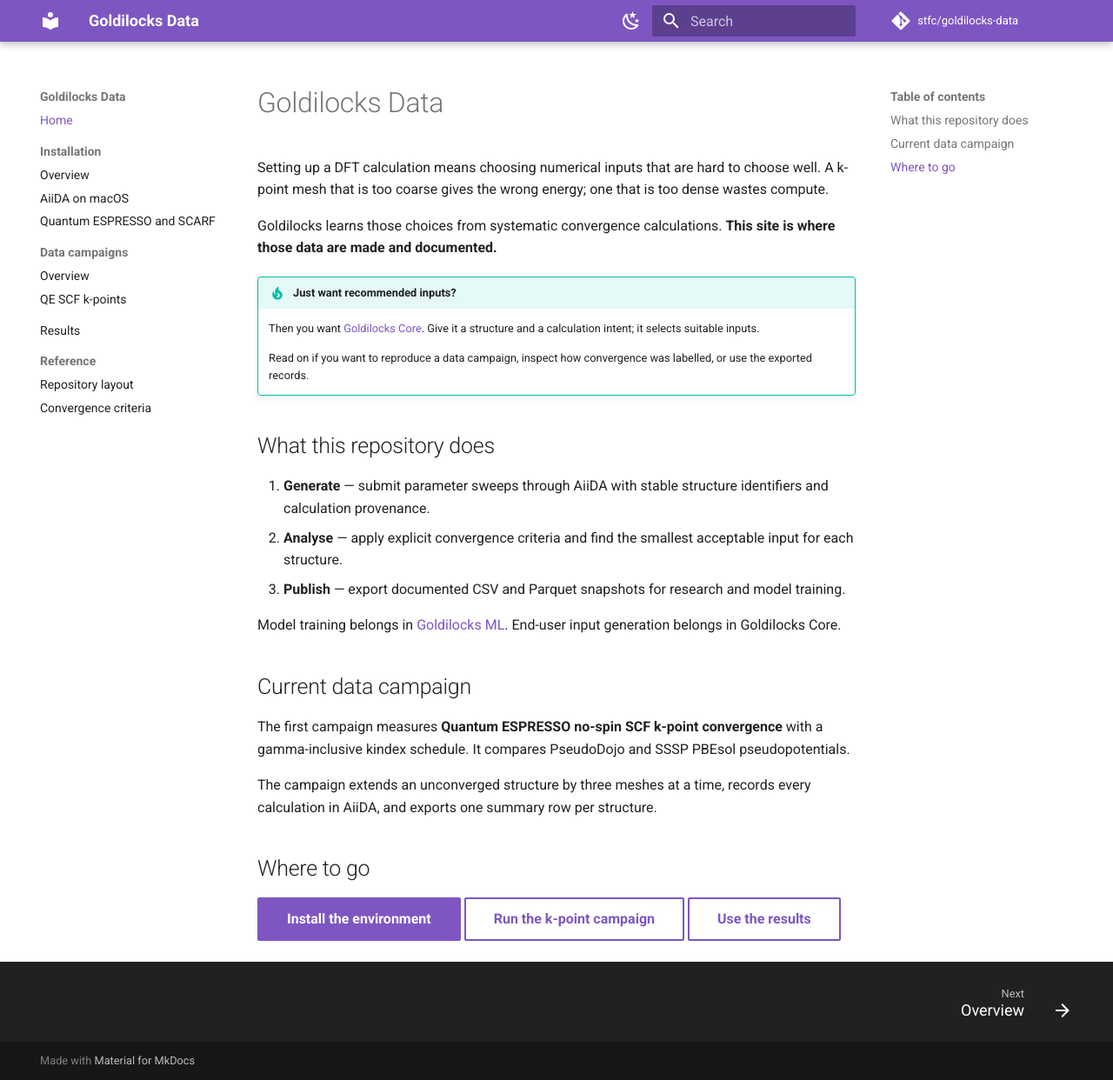
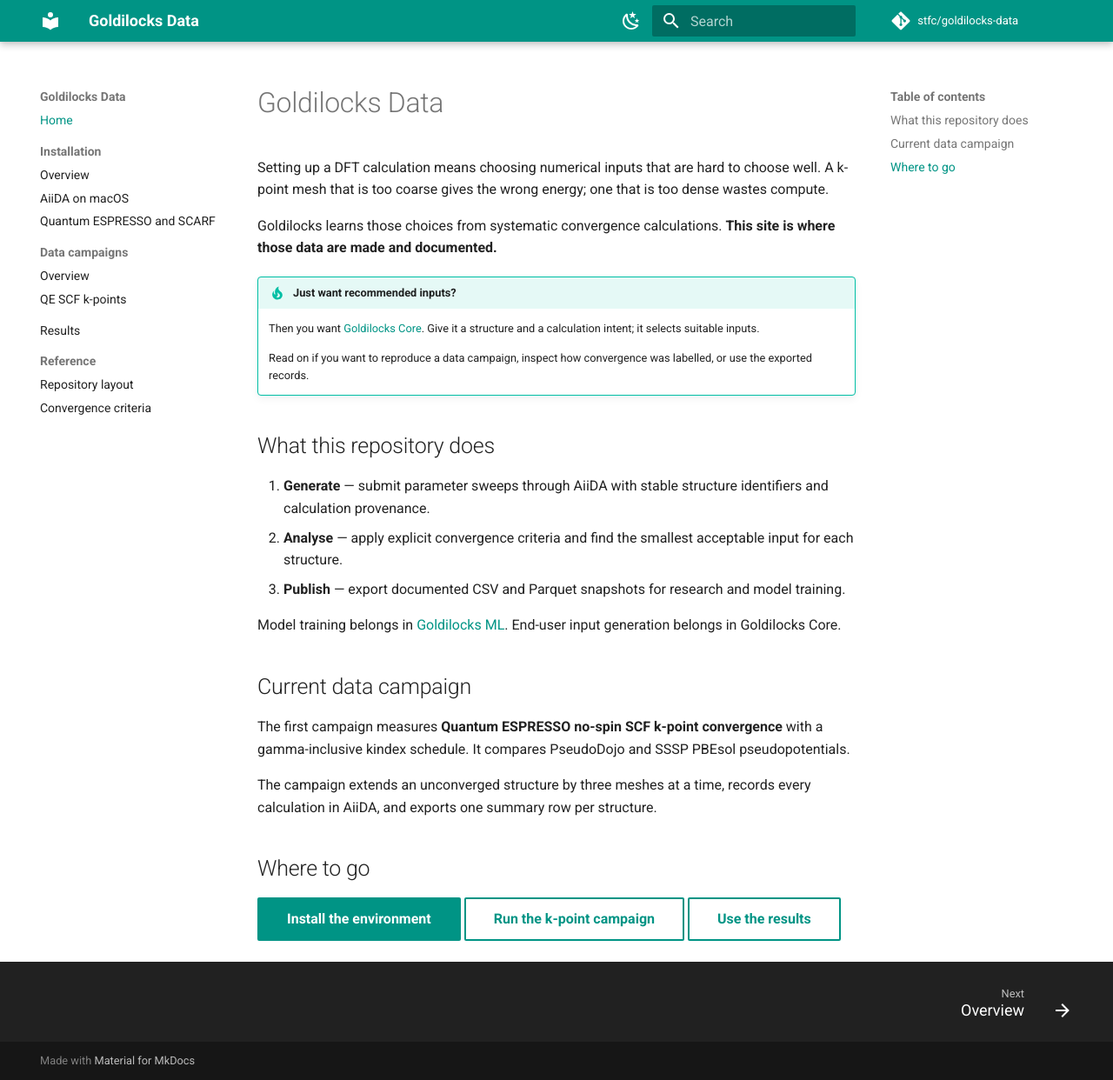
Before and after one commit to stfc/goldilocks-data, an MkDocs documentation site: the page built from docs/index.md, in a window 1280 px wide and 1242 px high. Shown: the whole window at 87% size. Built offline with MkDocs 1.6.1 and Material for MkDocs 9.7.7, drawn with Linux system fonts in a browser that asks for light colours; comment, search, counter and statistics services are not loaded.

Commit message:
docs: use teal as the site primary colour
The three ecosystem doc sites shared an identical deep purple / amber
palette and were indistinguishable side by side. Give this site a teal
primary and keep amber as the shared ecosystem accent.

Closes #13

```diff
--- a/mkdocs.yml
+++ b/mkdocs.yml
@@ -18,14 +18,14 @@ theme:
   palette:
     - media: "(prefers-color-scheme: light)"
       scheme: default
-      primary: deep purple
+      primary: teal
       accent: amber
       toggle:
         icon: material/weather-night
         name: Use dark mode
     - media: "(prefers-color-scheme: dark)"
       scheme: slate
-      primary: deep purple
+      primary: teal
       accent: amber
       toggle:
         icon: material/weather-sunny
```
